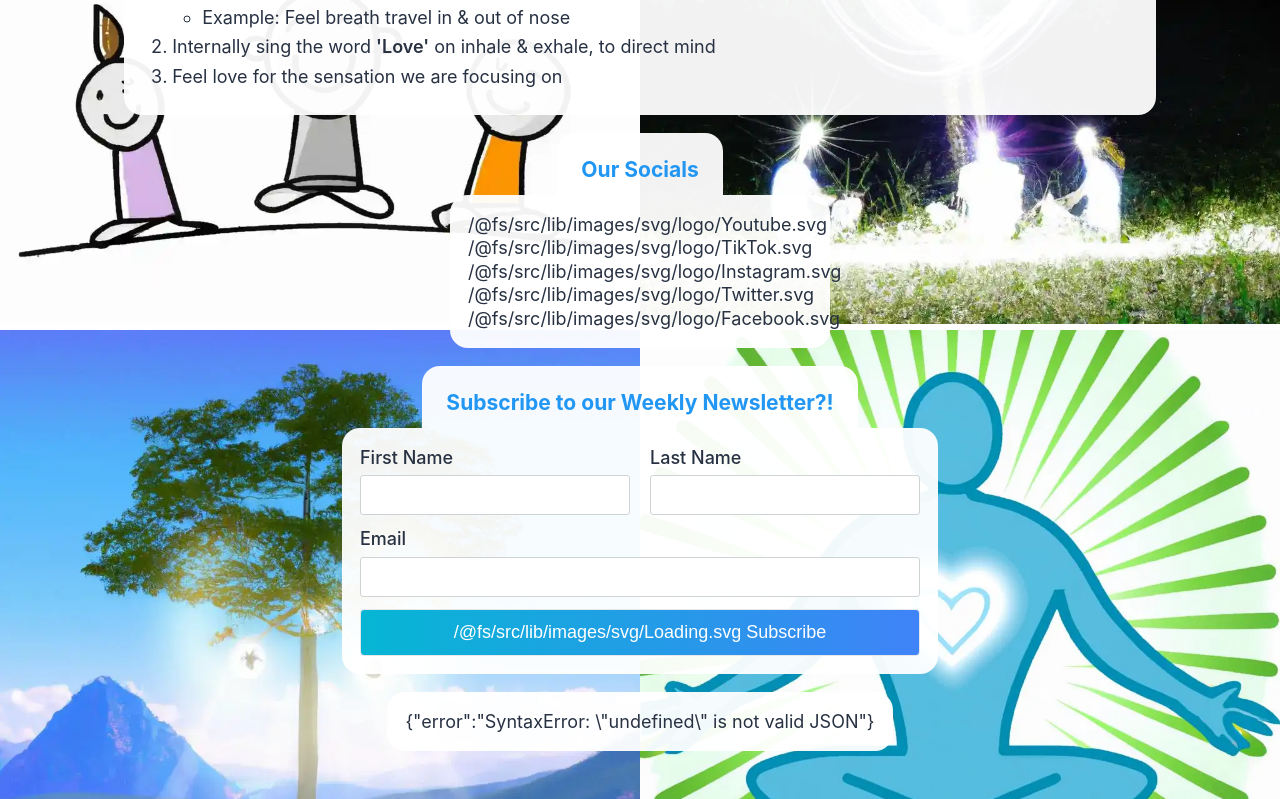
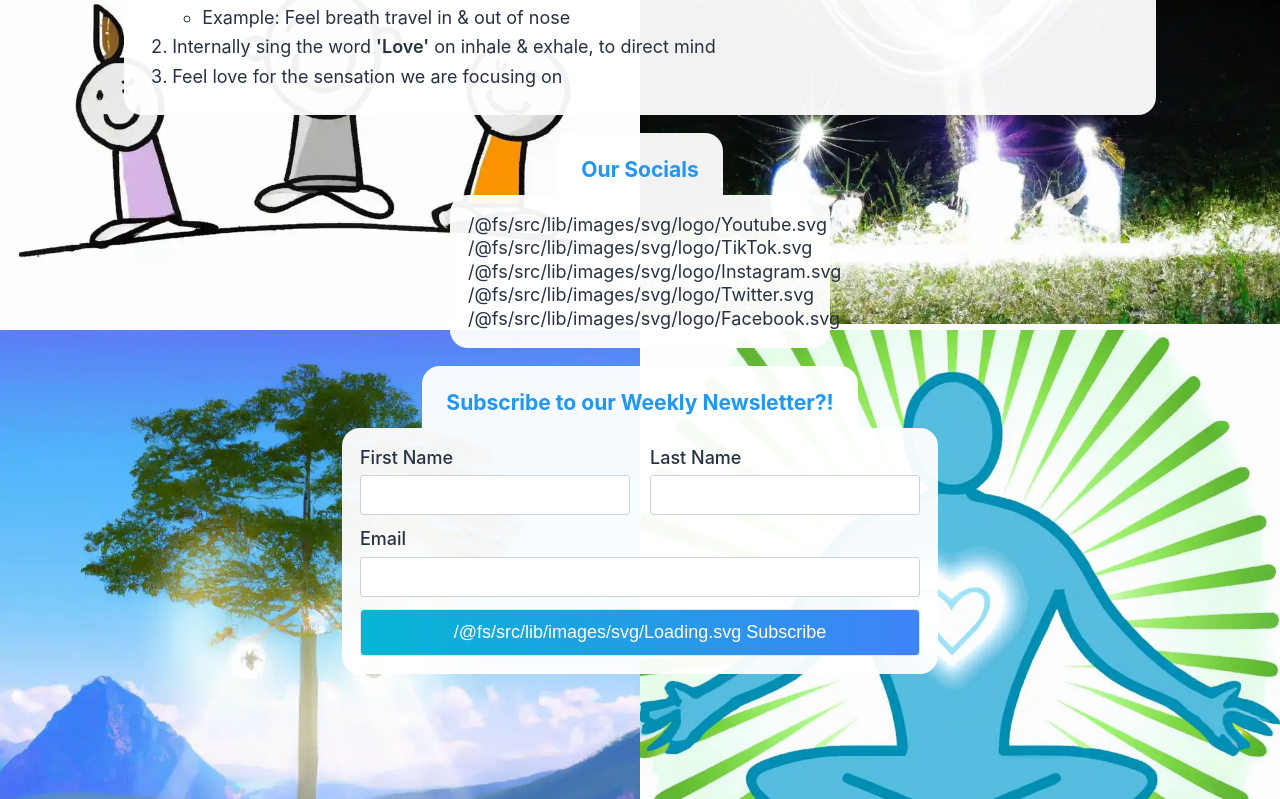
Before and after one commit to sensethenlove/sensethenlove, a SvelteKit app: page / in a window 1280 px wide. Shown: the part 961-1760 px from the top of the page. After the commit the page ends 1683 px from the top, so only its background shows below. Built offline with nearby package versions, Linux system fonts and the light colour scheme.

Commit message:
readme link fix + remove token code from home page (test success)!

```diff
--- a/src/routes/+page.server.ts
+++ b/src/routes/+page.server.ts
@@ -1,27 +1,13 @@
-import sign from '$lib/security/sign'
 import type { Actions } from './$types'
-import verify from '$lib/security/verify'
 import type { Source } from '$lib/util/types'
 import type { PageServerLoad } from './$types'
-import importKey from '$lib/security/importKey'
 // import findFirstSource from '$lib/prisma/findFirstSource'
 import newsletterSignUp from '$lib/actions/newsletterSignUp'
-import { JWK_FOR_SIGN_IN_PUBLIC, JWK_FOR_SIGN_IN_PRIVATE } from '$env/static/private'
 
 
 export const load = (async () => {
   try {
-    const expiredToken = 'eyJhbGciOiJFQ0RTQSIsInR5cCI6IkpXVCIsImV4cCI6MTY3NjE4NTcxMn0=.eyJ1c2VySWQiOiJjaHJpcyIsImlwQWRkcmVzcyI6Ijo6MSJ9.6LIgV2L/IwfaAruBo5N6JIs6KlUrADN4BzucEsnt42tAjt9TrFwCglEPoCD6Q7GfbBaREbtk1Q+AJHimNHBMtA=='
-    const freshToken = await sign(await importKey(JSON.parse(JWK_FOR_SIGN_IN_PRIVATE), true), { userId: 'chris', ipAddress: '::1' }, 540)
-    const freshTokenResponse = await verify(await importKey(JSON.parse(JWK_FOR_SIGN_IN_PUBLIC), false), freshToken)
-    const expiredTokenResponse = await verify(await importKey(JSON.parse(JWK_FOR_SIGN_IN_PUBLIC), false), expiredToken)
-
-    return {
-      freshToken,
-      expiredToken,
-      freshTokenResponse,
-      expiredTokenResponse,
-    }
+    // return sourceToResponse(await findFirstSource())
   } catch (error) {
     return { error: error?.toString() }
   }
--- a/src/routes/+page.svelte
+++ b/src/routes/+page.svelte
@@ -1,13 +1,10 @@
 <script lang="ts">
-  import type { PageData } from './$types'
   import ogSrc from '$lib/images/og/home.jpg'
   import Head from '$lib/components/Head.svelte'
   import Title from '$lib/components/Title.svelte'
   import AboutUs from '$lib/components/AboutUs.svelte'
   import OurSocials from '$lib/components/OurSocials.svelte'
   import NewsletterSignUp from '$lib/components/forms/NewsletterSignUp.svelte'
-
-  export let data: PageData
 </script>
 
 
@@ -17,6 +14,3 @@
 <AboutUs />
 <OurSocials />
 <NewsletterSignUp />
-<section style="max-width: 99vw; overflow:auto; word-wrap:anywhere;">
-  {JSON.stringify(data)}
-</section>
```
Also changed, not shown: 1 other file (tests, documents, lock files or other folders).
